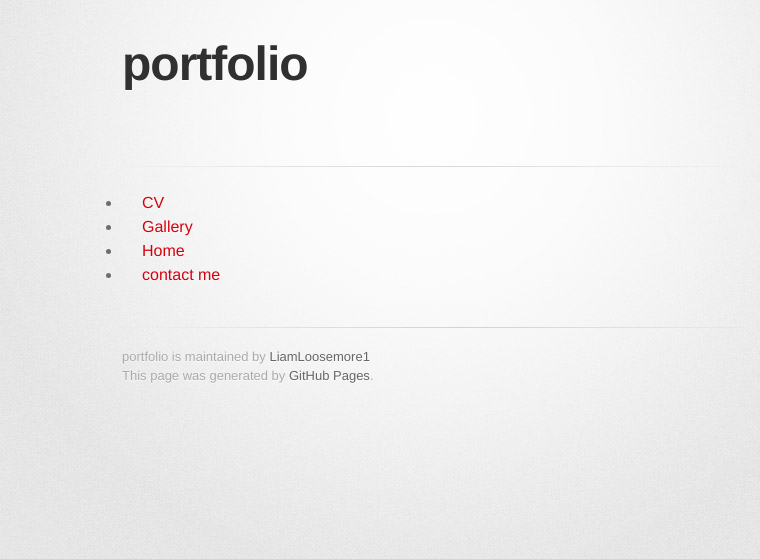
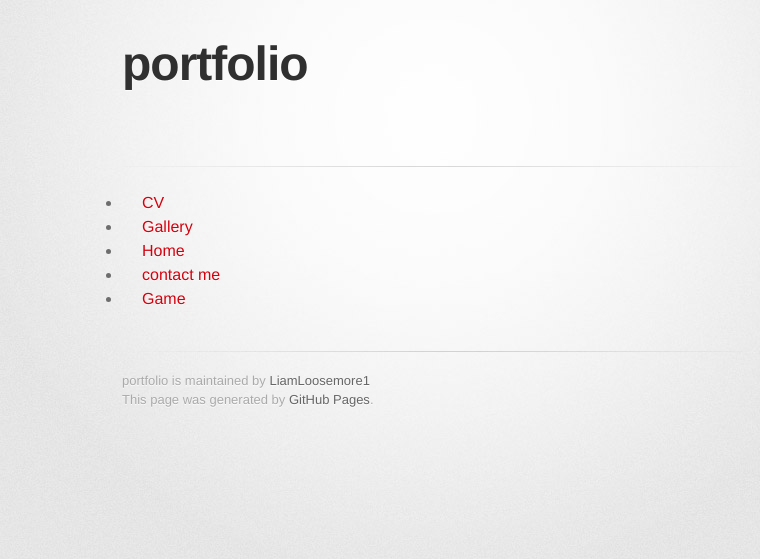
Before and after one commit to LiamLoosemore1/portfolio, a Jekyll site: the page built from Game.md, in a window 1280 px wide. Shown: the top 559 px of the page, without its empty margins (208-968 px from the left). Built offline with Jekyll 4.4.1, drawn with Linux system fonts in a browser that asks for light colours; some web fonts are replaced; our own code applies the rules of GitHub Pages for plain Markdown files; the repository's description, which GitHub fills in, is left out.

Commit message:
Update nav.html

```diff
--- a/_includes/nav.html
+++ b/_includes/nav.html
@@ -11,5 +11,7 @@
   <li>
     <a href="Contact.html">contact me</a>
    </li>
-
+  <li>
+    <a href="index.html">Game</a>
+   </li>
 </ul>
```
